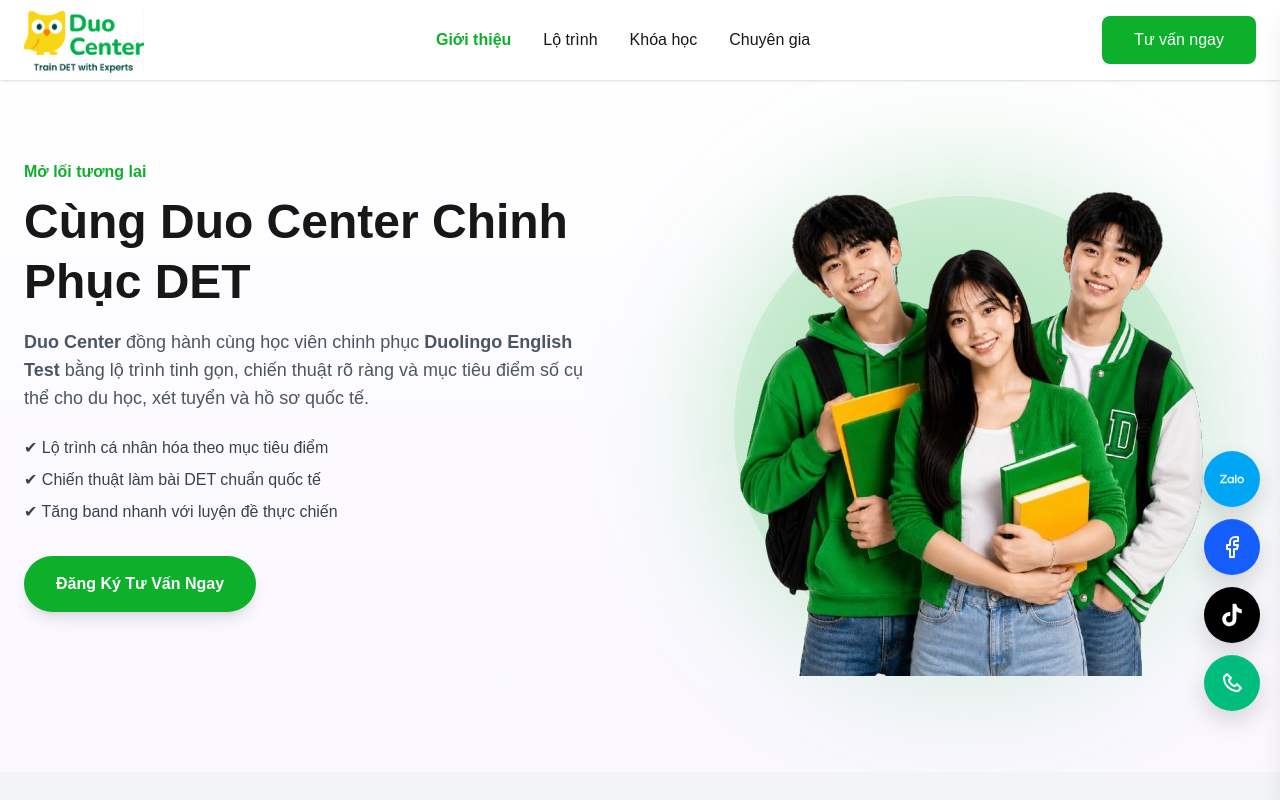
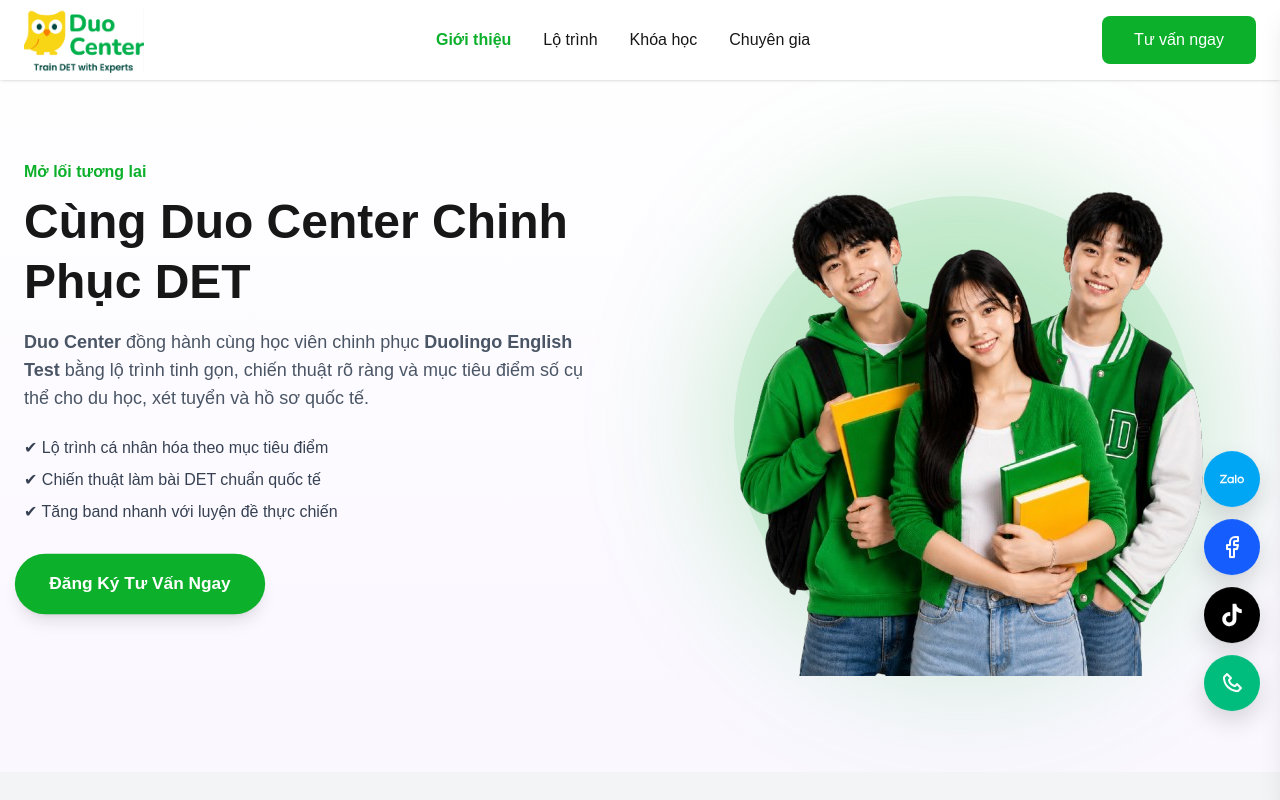
Before and after one commit to phamduy2112/landing-page-duo, a Next.js app in the folder landing-page-duo-center/: page / in a window 1280 px wide. Shown: the top 800 px of the page. Built offline with nearby package versions, Linux system fonts and the light colour scheme.

Commit message:
update code

```diff
--- a/landing-page-duo-center/app/section/hero.section.tsx
+++ b/landing-page-duo-center/app/section/hero.section.tsx
@@ -70,7 +70,10 @@
 
           <Link
             href="#form-section"
-            className="inline-block px-7 py-3 sm:px-8 sm:py-4 rounded-full bg-primary text-white font-semibold shadow-lg hover:scale-105 transition"
+            className="inline-block px-7 py-3
+            animate-zoom
+            cursor-pointer
+            sm:px-8 sm:py-4 rounded-full bg-primary text-white font-semibold shadow-lg hover:scale-105 transition"
           >
             Đăng Ký Tư Vấn Ngay
           </Link>
```
